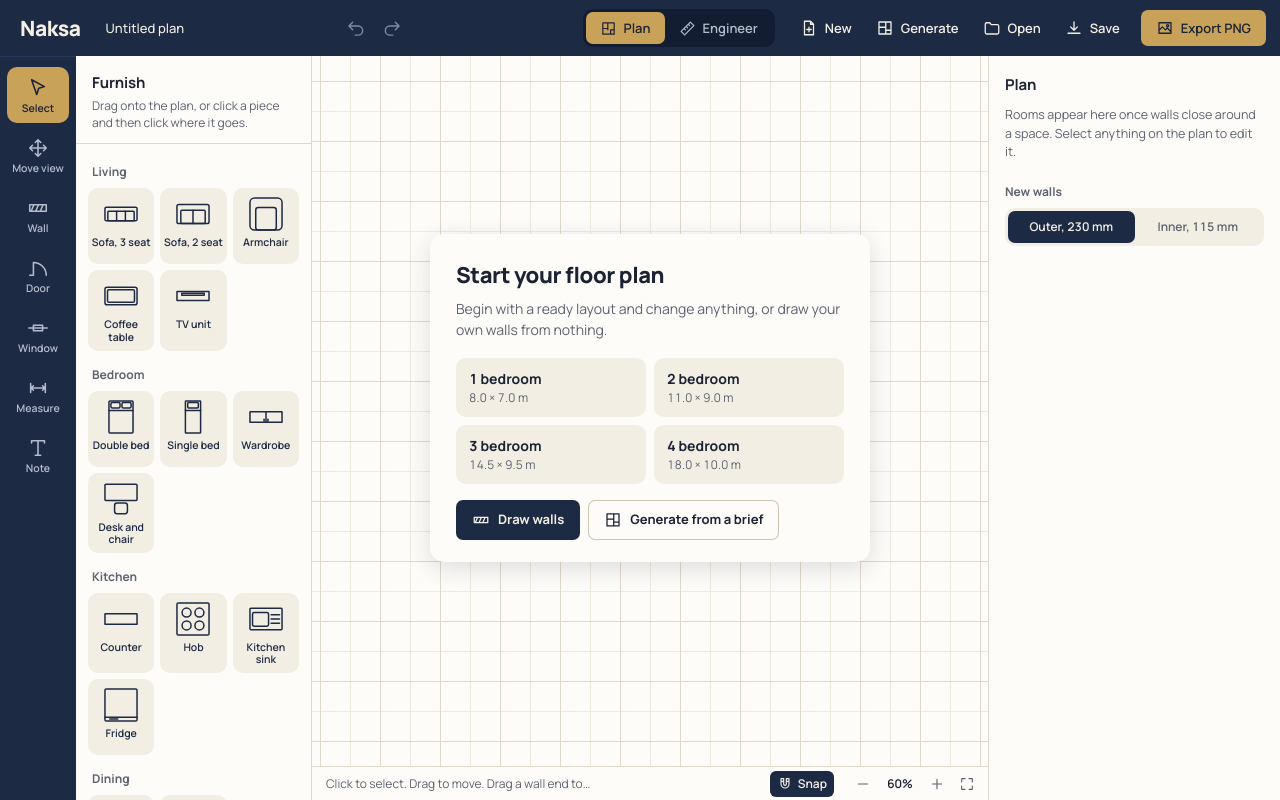
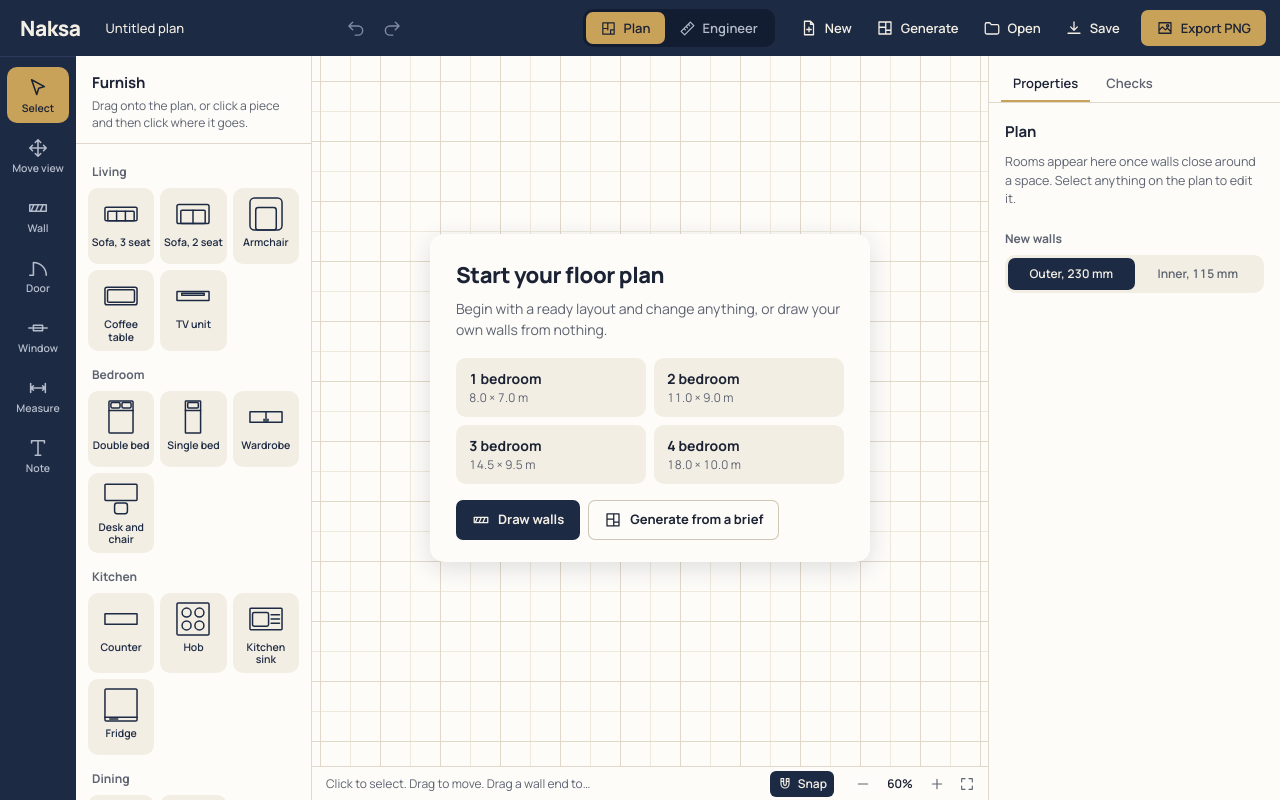
Before and after one commit to rawobj/naksa, a Next.js app: page / in a window 1280 px wide. Built offline with nearby package versions, Linux system fonts and the light colour scheme.

Commit message:
feat: add checks tab with layout suggestions

```diff
--- /dev/null
+++ b/src/core/suggest.ts
@@ -0,0 +1,100 @@
+import type { Plan } from "./model";
+import { formatArea, type Room } from "./rooms";
+
+export type Suggestion = {
+  id: string;
+  level: "fix" | "consider"; // "fix" blocks a usable home; "consider" is advice
+  text: string;
+  roomKey?: string; // room to select when the suggestion is opened
+};
+
+const isWet = (name: string) => /bath|toilet|wc|wash/i.test(name);
+const isService = (name: string) =>
+  /store|passage|hall|corridor|lobby|utility/i.test(name);
+
+// Looks over a plan for things someone is likely to have missed.
+// These are just hints, not a building code check.
+export function suggest(plan: Plan, rooms: readonly Room[]): Suggestion[] {
+  const out: Suggestion[] = [];
+  if (plan.walls.length === 0) return out;
+
+  if (rooms.length === 0) {
+    out.push({
+      id: "no-rooms",
+      level: "fix",
+      text: "No closed rooms yet. Join the walls end to end so they enclose a space.",
+    });
+    return out;
+  }
+
+  for (const room of rooms) {
+    const openings = plan.openings.filter((o) =>
+      room.wallIds.includes(o.wallId)
+    );
+    const doors = openings.filter((o) => o.kind === "door");
+    const windows = openings.filter((o) => o.kind === "window");
+    const m2 = room.area / 1_000_000;
+
+    if (doors.length === 0) {
+      out.push({
+        id: `door-${room.key}`,
+        level: "fix",
+        text: `${room.name} has no door.`,
+        roomKey: room.key,
+      });
+    }
+    if (windows.length === 0 && !isService(room.name)) {
+      out.push({
+        id: `window-${room.key}`,
+        level: "consider",
+        text: isWet(room.name)
+          ? `${room.name} has no window. Plan for an exhaust fan or add a small high window.`
+          : `${room.name} has no window for daylight and air.`,
+        roomKey: room.key,
+      });
+    }
+    if (/bed/i.test(room.name) && m2 < 7.5) {
+      out.push({
+        id: `small-${room.key}`,
+        level: "consider",
+        text: `${room.name} is ${formatArea(room.area)}. A bedroom is hard to furnish under 7.5 m².`,
+        roomKey: room.key,
+      });
+    }
+    if (isWet(room.name) && m2 < 2.2) {
+      out.push({
+        id: `small-${room.key}`,
+        level: "consider",
+        text: `${room.name} is ${formatArea(room.area)}. A toilet, basin and shower need about 2.2 m².`,
+        roomKey: room.key,
+      });
+    }
+    for (const door of doors) {
+      if (door.width < 700) {
+        out.push({
+          id: `narrow-${door.id}`,
+          level: "consider",
+          text: `A door into ${room.name} is ${door.width} mm wide. 750 mm is a practical minimum.`,
+          roomKey: room.key,
+        });
+      }
+    }
+  }
+
+  const bounding = new Set(rooms.flatMap((room) => room.wallIds));
+  const loose = plan.walls.filter((wall) => !bounding.has(wall.id)).length;
+  if (loose > 0) {
+    out.push({
+      id: "loose",
+      level: "consider",
+      text:
+        loose === 1
+          ? "1 wall does not enclose a room. Join it to another wall or remove it."
+          : `${loose} walls do not enclose a room. Join them to other walls or remove them.`,
+    });
+  }
+
+  // Report each narrow door once even though two rooms share it
+  const seen = new Set<string>();
+  return out.filter((s) => (seen.has(s.id) ? false : (seen.add(s.id), true)));
+}
--- /dev/null
+++ b/src/editor/panels/checks.tsx
@@ -0,0 +1,67 @@
+"use client";
+
+import { useAtomValue, useStore } from "jotai";
+import { suggest, type Suggestion } from "@/core/suggest";
+import { cn } from "@/lib/utils";
+import { Icon } from "../icons";
+import { sceneFor } from "../render/scene";
+import { planAtom, selectionAtom, toolAtom } from "../editor-atoms";
+import { panel } from "./field";
+
+// Runs the checks again whenever the plan changes
+export function useSuggestions(): Suggestion[] {
+  const plan = useAtomValue(planAtom);
+  return suggest(plan, sceneFor(plan).rooms);
+}
+
+export default function Checks({ items }: { items: Suggestion[] }) {
+  const store = useStore();
+
+  if (items.length === 0) {
+    return (
+      <div className={panel.body}>
+        <h2 className={panel.title}>Checks</h2>
+        <p className="flex items-start gap-[9px] leading-[1.45] font-semibold text-ok [&_svg]:mt-px [&_svg]:flex-none">
+          <Icon name="check" size={18} />
+          Nothing to flag. Every room has a door and daylight.
+        </p>
+      </div>
+    );
+  }
+
+  return (
+    <div className={panel.body}>
+      <h2 className={panel.title}>Checks</h2>
+      <p className={panel.help}>
+        Things worth a second look. These are prompts, not a building-code
+        review.
+      </p>
+      <ul className="mt-3.5 space-y-1.5">
+        {items.map((item) => (
+          <li key={item.id}>
+            {/* Opening a check selects its room */}
+            <button
+              className="flex w-full items-start gap-2.5 rounded-small bg-tile p-2.5 text-left leading-[1.45] text-ink transition-[background] duration-150 ease-naksa hover:bg-tile-hover disabled:cursor-default disabled:hover:bg-tile"
+              disabled={!item.roomKey}
+              onClick={() => {
+                if (!item.roomKey) return;
+                store.set(selectionAtom, { type: "room", id: item.roomKey });
+                store.set(toolAtom, "select");
+              }}
+            >
+              <Icon
+                name={item.level === "fix" ? "alert" : "eye"}
+                size={18}
+                className={cn(
+                  "mt-px flex-none",
+                  item.level === "fix" ? "text-danger" : "text-muted"
+                )}
+              />
+              <span>{item.text}</span>
+            </button>
+          </li>
+        ))}
+      </ul>
+    </div>
+  );
+}
--- a/src/editor/panels/side-panel.tsx
+++ b/src/editor/panels/side-panel.tsx
@@ -1,16 +1,50 @@
 "use client";
 
+import { useState } from "react";
+import Checks, { useSuggestions } from "./checks";
 import Inspector from "./inspector";
 
-// Right panel with the properties of the selection
+const tabButton =
+  "flex h-9 items-center gap-[7px] border-b-2 border-transparent px-3 font-semibold text-muted transition-[color,border-color] duration-150 ease-naksa hover:text-ink aria-selected:border-brass aria-selected:text-ink";
+
+// Right panel with two tabs, properties and checks
 export default function SidePanel() {
+  const [tab, setTab] = useState<"properties" | "checks">("properties");
+  const suggestions = useSuggestions();
+
   return (
     <aside
       className="flex min-h-0 flex-col border-l border-line bg-paper [grid-area:side] max-[960px]:border-t max-[960px]:border-l-0"
-      aria-label="Properties"
+      aria-label="Properties and checks"
     >
-      <div className="min-h-0 flex-1 overflow-y-auto">
-        <Inspector />
+      <div
+        className="flex gap-1 border-b border-line px-3 pt-2.5"
+        role="tablist"
+      >
+        <button
+          className={tabButton}
+          role="tab"
+          aria-selected={tab === "properties"}
+          onClick={() => setTab("properties")}
+        >
+          Properties
+        </button>
+        <button
+          className={tabButton}
+          role="tab"
+          aria-selected={tab === "checks"}
+          onClick={() => setTab("checks")}
+        >
+          Checks
+          {suggestions.length > 0 && (
+            <span className="grid h-5 min-w-5 place-items-center rounded-[10px] bg-navy px-1.5 text-[11px] font-bold text-on-navy">
+              {suggestions.length}
+            </span>
+          )}
+        </button>
+      </div>
+      <div className="min-h-0 flex-1 overflow-y-auto" role="tabpanel">
+        {tab === "properties" ? <Inspector /> : <Checks items={suggestions} />}
       </div>
     </aside>
   );
```
